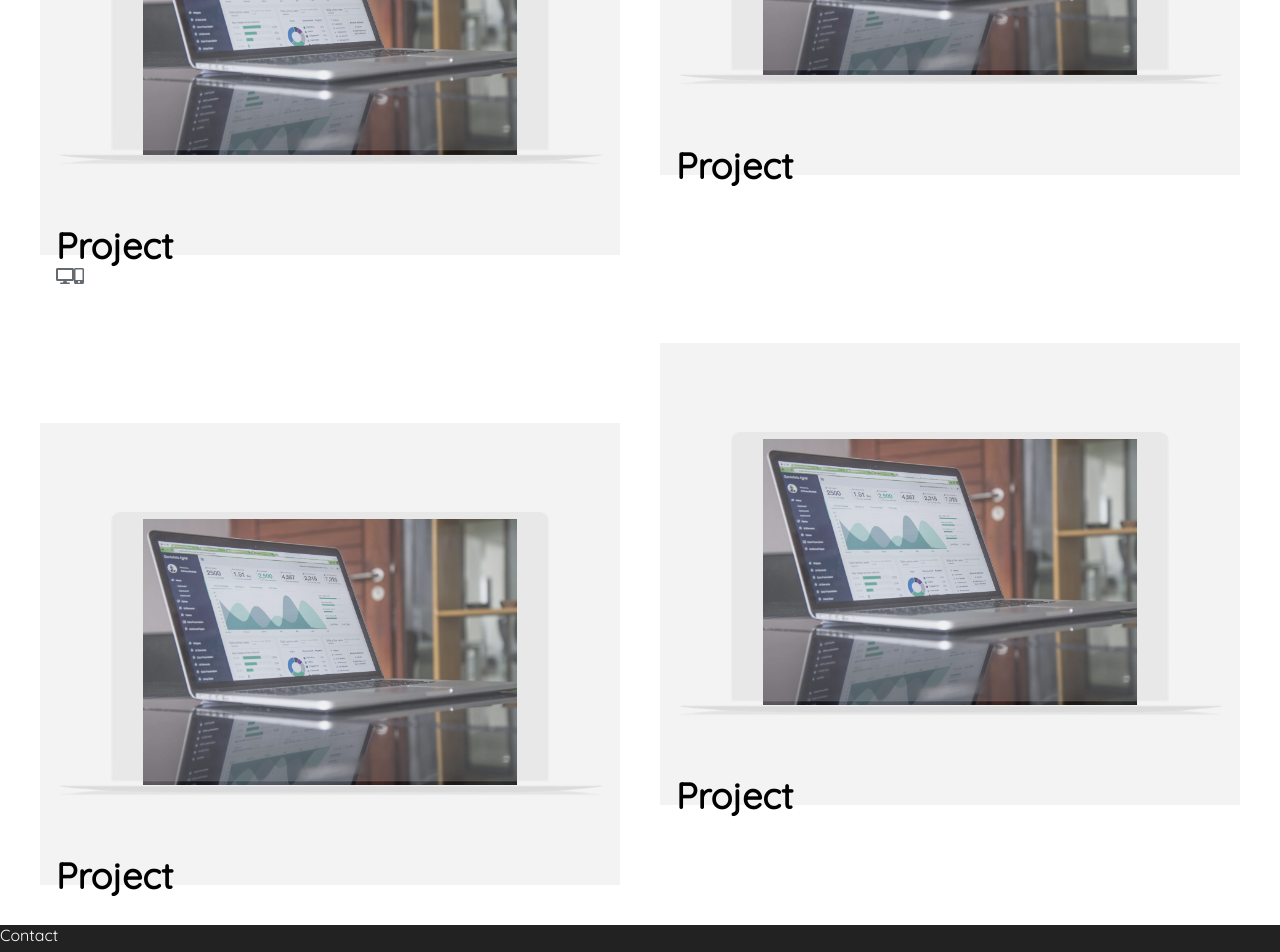
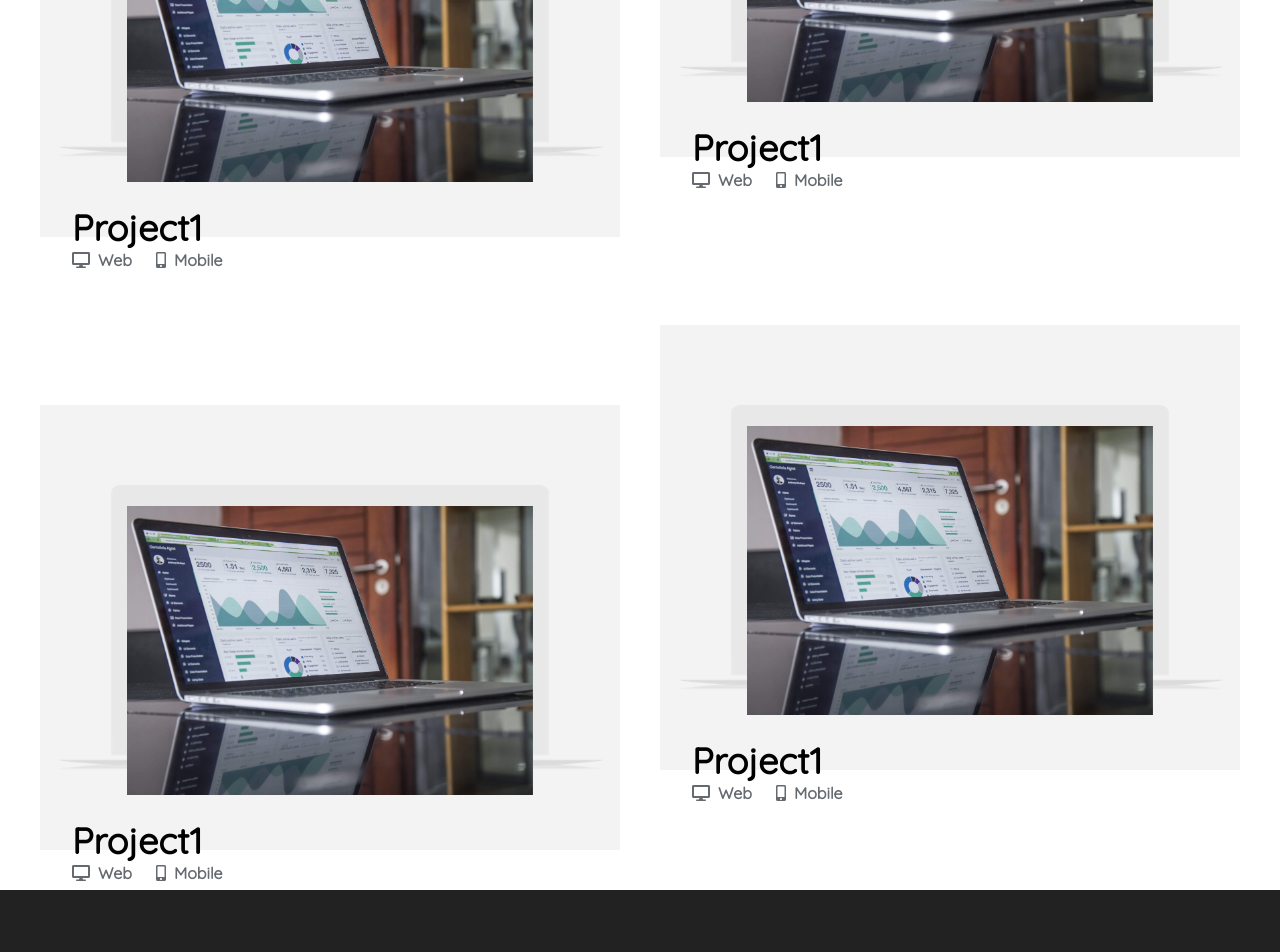
Before and after one commit to codingkix/portfolio, a React (Create React App) app: page / in a window 1280 px wide. Shown: the part 2160-3112 px from the top of the page. Built offline with nearby package versions, Linux system fonts and the light colour scheme.

Commit message:
portfolio item

```diff
--- a/src/Contact.js
+++ b/src/Contact.js
@@ -1,9 +1,14 @@
 import React from 'react'
 
+import SectionHeader from './SectionHeader'
 import './Contact.css'
 
 const Contact = () => {
-  return <article id='contact' className='Contact'>Contact</article>
+  return (
+    <article id="contact" className="Contact">
+      <SectionHeader title="contact" label="03." />
+    </article>
+  )
 }
 
 export default Contact
--- a/src/Portfolio.css
+++ b/src/Portfolio.css
@@ -66,21 +66,24 @@
 }
 
 .Portfolio-project {
-  display: flex;
-  justify-content: center;
-  align-items: center;
   padding: 5rem 1rem;
   cursor: pointer;
   position: relative;
   background-color: #f3f3f3;
 }
 
-.Portfolio-project::after {
+.Portfolio-preview {
+  position: relative;
+  padding-top: 52%;
+  margin: 0;
+}
+
+.Portfolio-preview::after {
   content: '';
   position: absolute;
   top: 0;
-  left: 3%;
-  width: 94%;
+  left: 0%;
+  width: 100%;
   height: 100%;
   background-image: url('./images/mac.png');
   background-size: contain;
@@ -89,17 +92,19 @@
   opacity: 0.25;
 }
 
-.Portfolio-preview {
-  text-align: center;
-}
-
 .Portfolio-screenshot {
-  width: 80%;
+  position: absolute;
+  top: 7.5%;
+  left: 13%;
+  bottom: 0;
+  width: 74%;
+  backface-visibility: hidden;
+  z-index: 1;
 }
 
 .Portfolio-project-info {
   position: absolute;
-  top: calc(100% - 2rem);
+  top: calc(100% + 3rem);
   text-transform: capitalize;
   left: 1rem;
   color: #000;
@@ -113,4 +118,9 @@
   display: flex;
   font-size: 1rem;
   color: #656a70;
+  align-items: center;
 }
+
+.Portfolio-project-type span {
+  margin: 0 1.5rem 0 0.5rem;
+}
--- a/src/Portfolio.js
+++ b/src/Portfolio.js
@@ -3,6 +3,30 @@ import './Portfolio.css'
 import demo from './images/demo.jpg'
 
 import SectionHeader from './SectionHeader'
+import PortfolioItem from './PortfolioItem'
+
+const projects = [
+  {
+    screenshot: demo,
+    title: 'project1',
+    types: ['web', 'mobile']
+  },
+  {
+    screenshot: demo,
+    title: 'project1',
+    types: ['web', 'mobile']
+  },
+  {
+    screenshot: demo,
+    title: 'project1',
+    types: ['web', 'mobile']
+  },
+  {
+    screenshot: demo,
+    title: 'project1',
+    types: ['web', 'mobile']
+  }
+]
 
 const Portfolio = () => {
   return (
@@ -18,50 +42,9 @@ const Portfolio = () => {
         />
       </div>
       <ul className="Portfolio-list">
-        <li className="Portfolio-item">
-          <span className="Portfolio-project">
-            <figure className="Portfolio-preview">
-              <img className="Portfolio-screenshot" src={demo} />
-            </figure>
-            <figcaption className="Portfolio-project-info">
-              <h4 className="Portfolio-project-title">project</h4>
-              <h5 className="Portfolio-project-type">
-                <i className="fas fa-desktop" />
-                <i class="fas fa-mobile-alt" />
-              </h5>
-            </figcaption>
-          </span>
-        </li>
-        <li className="Portfolio-item">
-          <span className="Portfolio-project">
-            <figure className="Portfolio-preview">
-              <img className="Portfolio-screenshot" src={demo} />
-            </figure>
-            <figcaption className="Portfolio-project-info">
-              <h4 className="Portfolio-project-title">project</h4>
-            </figcaption>
-          </span>
-        </li>
-        <li className="Portfolio-item">
-          <span className="Portfolio-project">
-            <figure className="Portfolio-preview">
-              <img className="Portfolio-screenshot" src={demo} />
-            </figure>
-            <figcaption className="Portfolio-project-info">
-              <h4 className="Portfolio-project-title">project</h4>
-            </figcaption>
-          </span>
-        </li>
-        <li className="Portfolio-item">
-          <span className="Portfolio-project">
-            <figure className="Portfolio-preview">
-              <img className="Portfolio-screenshot" src={demo} />
-            </figure>
-            <figcaption className="Portfolio-project-info">
-              <h4 className="Portfolio-project-title">project</h4>
-            </figcaption>
-          </span>
-        </li>
+        {projects.map((item, index) => {
+          return <PortfolioItem item={item} key={index} />
+        })}
       </ul>
     </article>
   )
--- /dev/null
+++ b/src/PortfolioItem.js
@@ -0,0 +1,46 @@
+import React from 'react'
+
+const renderTypes = types => {
+  return (
+    <h5 className="Portfolio-project-type">
+      {types.map((type, index) => {
+        if (type === 'web') {
+          return (
+            <React.Fragment key={index}>
+              <i className="fas fa-desktop" />
+              <span>Web</span>
+            </React.Fragment>
+          )
+        }
+
+        if (type === 'mobile') {
+          return (
+            <React.Fragment key={index}>
+              <i className="fas fa-mobile-alt" />
+              <span>Mobile</span>
+            </React.Fragment>
+          )
+        }
+      })}
+    </h5>
+  )
+}
+
+const PortfolioItem = ({ item, ...props }) => {
+  const { screenshot, title, types } = item
+  return (
+    <li className="Portfolio-item">
+      <div className="Portfolio-project">
+        <figure className="Portfolio-preview">
+          <img className="Portfolio-screenshot" src={screenshot} alt={title} />
+          <figcaption className="Portfolio-project-info">
+            <h4 className="Portfolio-project-title">{title}</h4>
+            {renderTypes(types)}
+          </figcaption>
+        </figure>
+      </div>
+    </li>
+  )
+}
+
+export default PortfolioItem
--- a/src/SectionHeader.js
+++ b/src/SectionHeader.js
@@ -3,9 +3,9 @@ import cx from 'classnames'
 import './SectionHeader.css'
 
 const SectionHeader = props => {
-  const { label, title, className } = props
+  const { label, title, className, ...rest } = props
   return (
-    <h3 className={cx('SectionHeader', className)}>
+    <h3 className={cx('SectionHeader', className)} {...rest}>
       <label>{label}</label>
       {title}
     </h3>
```
Also changed, not shown: package.json (+7 -13 lines), 1 other file (tests, documents, lock files or other folders).
